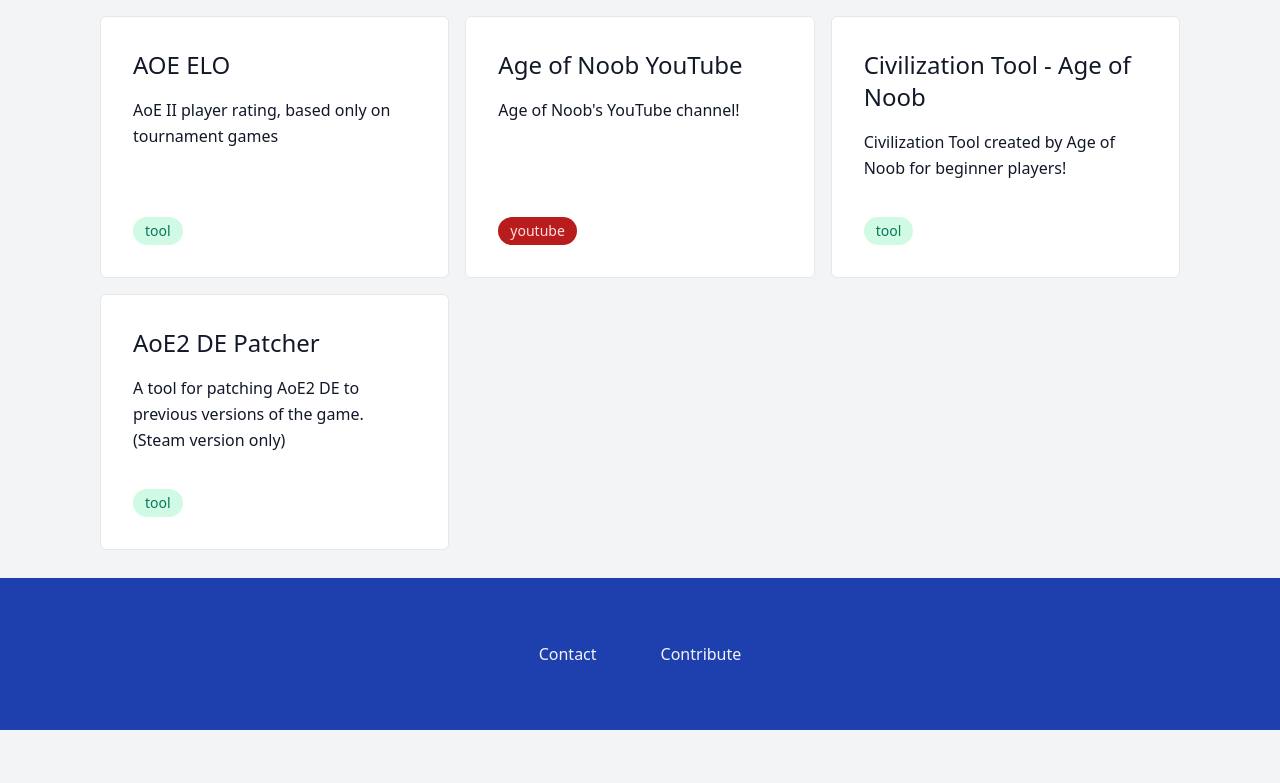
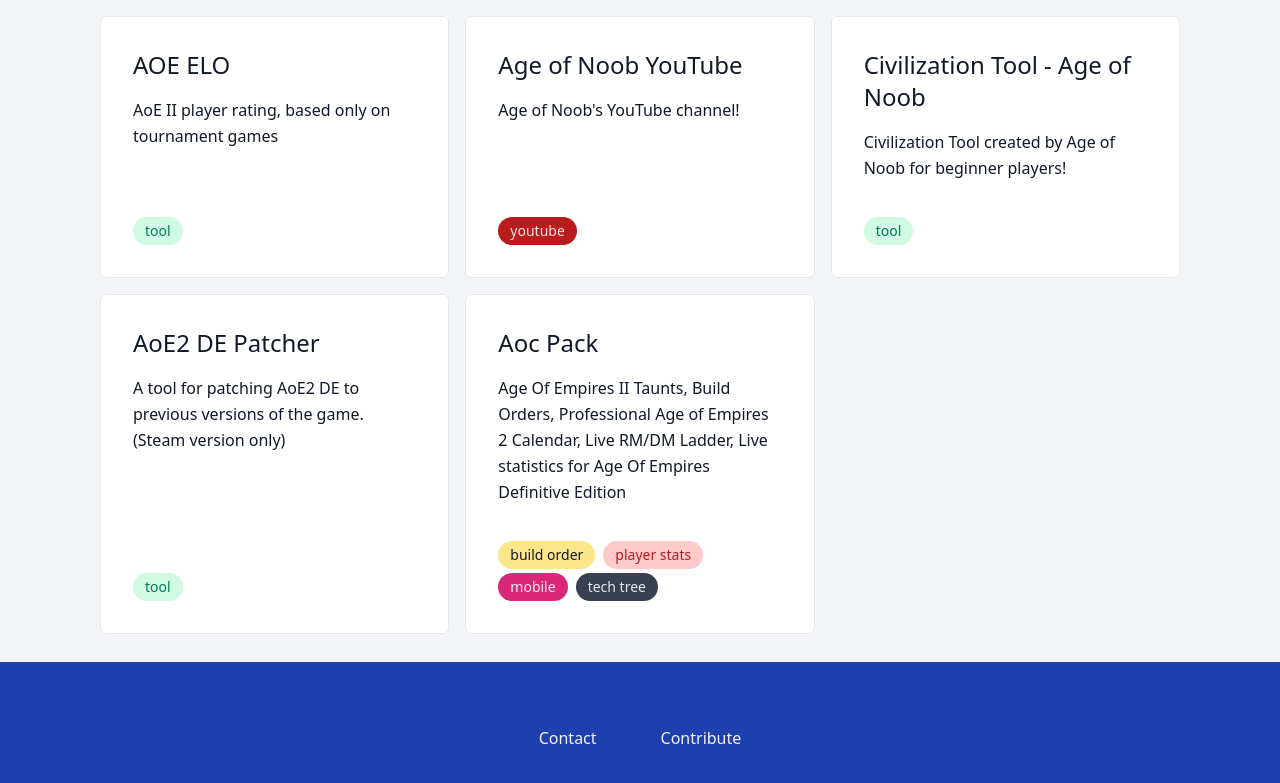
Before and after one commit to collinstommy/aoe-library, a Svelte app: page / in a window 1280 px wide. Shown: the part 3764-4547 px from the top of the page. Before the commit the page ends 4494 px from the top, so only its background shows below. Built offline with nearby package versions, Linux system fonts and the light colour scheme; what @tailwindcss/ui would draw is missing.

Commit message:
add new items

```diff
--- a/src/config.js
+++ b/src/config.js
@@ -45,8 +45,8 @@
       text: ''
     },
     mobile: {
-      colorClass: 'bg-yellow-700',
-      fontColor: 'text-yellow-100',
+      colorClass: 'bg-pink-600',
+      fontColor: 'text-pink-100',
       text: ''
     },
     techTree: {
--- a/src/data.json
+++ b/src/data.json
@@ -373,6 +373,20 @@
     "description": "A tool for patching AoE2 DE to previous versions of the game. (Steam version only)",
     "tags": [
       "tool"
-    ]
+    ],
+    "data": "1612111441"
+  },
+  {
+    "id": "44",
+    "title": "Aoc Pack",
+    "url": "https://play.google.com/store/apps/details?id=com.thunkable.android.wyfsysf.AOC_PACK&hl=en&gl=US",
+    "description": "Age Of Empires II Taunts, Build Orders, Professional Age of Empires 2 Calendar, Live RM/DM Ladder, Live statistics for Age Of Empires Definitive Edition",
+    "tags": [
+      "buildOrder",
+      "stats",
+      "mobile",
+      "techTree"
+    ],
+    "dateAdded": 1612111441
   }
 ]
--- /dev/null
+++ b/src/template.json
@@ -0,0 +1,9 @@
+{
+  "id": "",
+  "title": "",
+  "url": "",
+  "description": "",
+  "tags": [
+    ""
+  ]
+}
```
